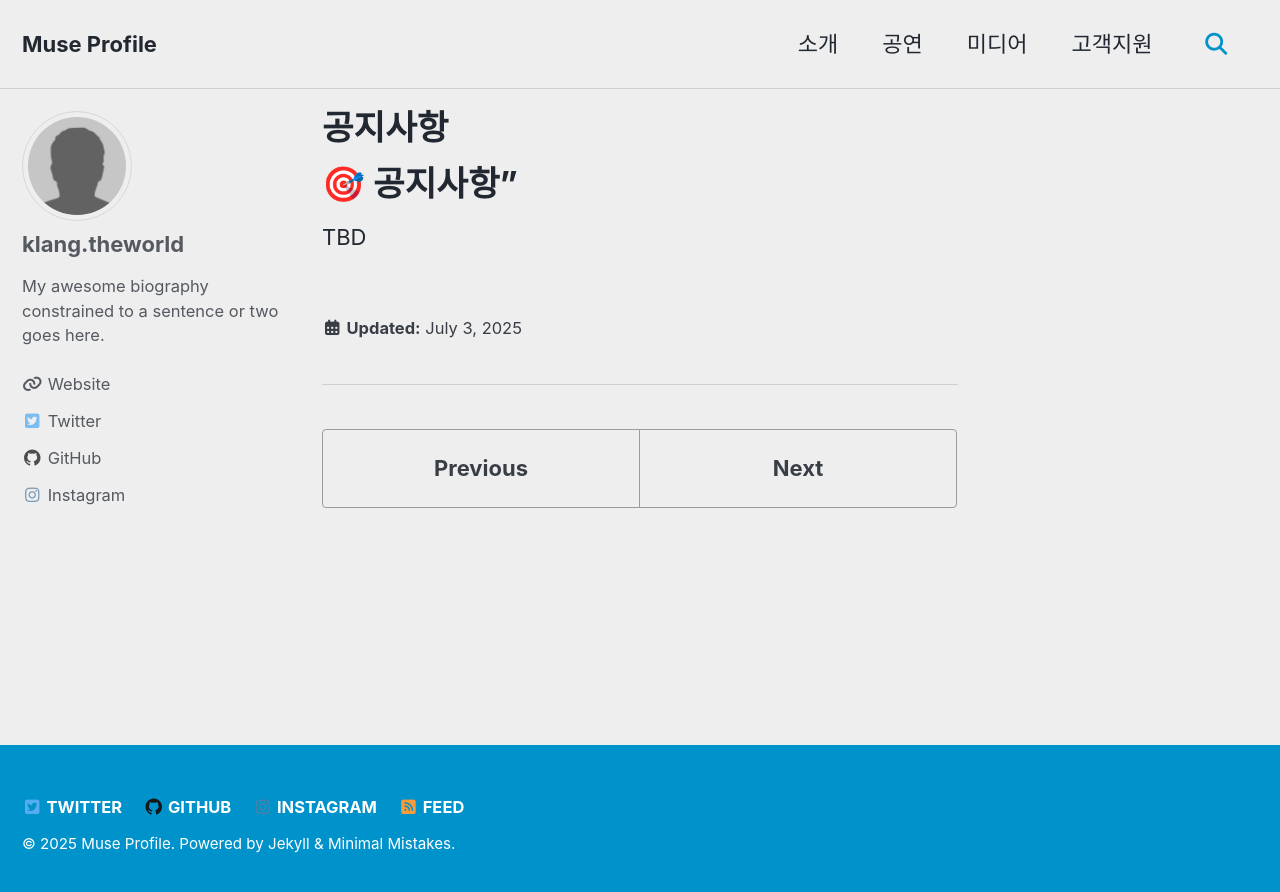
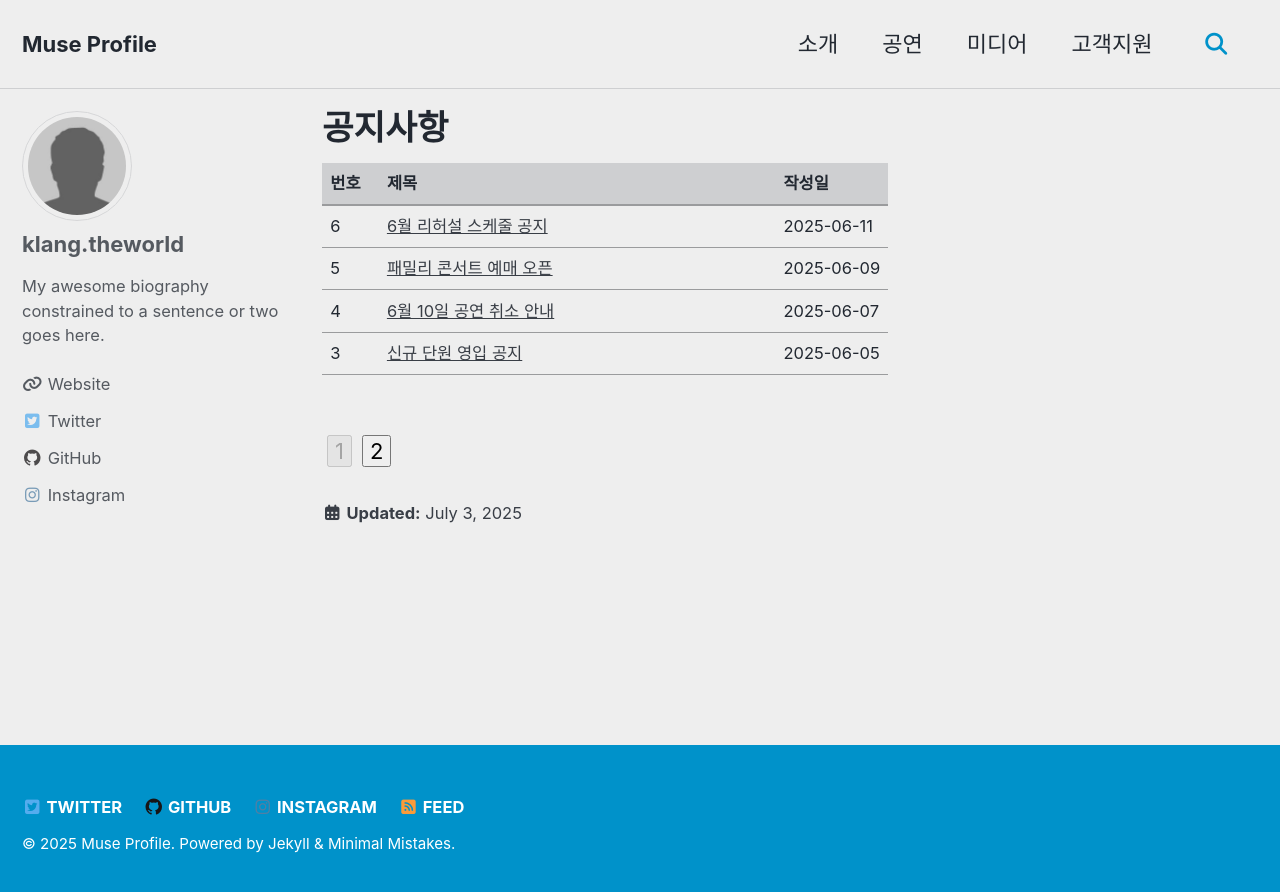
Before and after one commit to hyotoi/hyotoi.github.io, a Jekyll site: the page built from _pages/contact/notice.md, in a window 1280 px wide. Shown: the top 892 px of the page. Built offline with Jekyll 4.4.1, drawn with Linux system fonts in a browser that asks for light colours; cached includes are drawn as plain includes.

Commit message:
feat: 공지사항 페이지 테이블 및 페이지네이션 기능 구현
- 공지사항 페이지에 공지 리스트 테이블 마크업 추가
- notice 카테고리 포스트 작성하여 테스트 데이터 생성
- notice-pagination.js로 페이지네이션 기능 구현

```diff
--- a/_pages/contact/notice.md
+++ b/_pages/contact/notice.md
@@ -2,7 +2,35 @@
 title: "공지사항"
 permalink: /contact/notice/
 layout: single
+pagination: false
 ---
 
-# 🎯 공지사항"
-TBD
+
+<!-- 모든 공지사항을 숨겨서 페이지에 포함 -->
+<div id="notice-data" style="display:none;">
+  {% assign notices = site.categories.notice | sort: "date" | reverse %}
+  {% assign total = notices | size %}
+  {% for post in notices %}
+    <div class="notice-item">
+      <span class="number">{{ total | minus: forloop.index0 }}</span>
+      <a href="{{ post.url }}">{{ post.title }}</a>
+      <span class="date">{{ post.date | date: "%Y-%m-%d" }}</span>
+    </div>
+  {% endfor %}
+</div>
+
+<table class="notice-table">
+  <thead>
+    <tr>
+      <th>번호</th>
+      <th>제목</th>
+      <th>작성일</th>
+    </tr>
+  </thead>
+  <tbody id="notice-table-body">
+    <tr><td colspan="3">공지사항을 준비하는 중...</td></tr>
+  </tbody>
+</table>
+
+<div class="pagination" id="pagination"></div>
+<script src="{{ '/assets/js/custom/notice-pagination.js' | relative_url }}"></script>
--- /dev/null
+++ b/_posts/notice/2025-06-01-season-opening.md
@@ -0,0 +1,16 @@
+---
+title: "2025 시즌 오프닝 콘서트 일정 안내"
+date: 2025-06-01
+categories: [notice]
+pagination:
+  enabled: true
+  per_page: 10
+  collection: posts
+  category: notice
+  sort_field: date
+---
+
+🎻 2025 시즌 오프닝 콘서트 일정이 확정되었습니다.
+일정: 2025년 7월 15일(화) 오후 7시
+장소: 예술의전당 콘서트홀
+관객 여러분의 많은 관심 부탁드립니다.
--- /dev/null
+++ b/_posts/notice/2025-06-03-season-ticket-sale.md
@@ -0,0 +1,14 @@
+---
+title: "2025 시즌권 판매 개시 안내"
+date: 2025-06-03
+categories: [notice]
+pagination:
+  enabled: true
+  per_page: 10
+  collection: posts
+  category: notice
+  sort_field: date
+---
+
+🎫 2025 오케스트라 시즌권 판매가 6월 5일부터 시작됩니다.
+시즌권으로 모든 정기 공연을 할인된 가격에 관람하실 수 있습니다.
--- /dev/null
+++ b/_posts/notice/2025-06-05-new-member.md
@@ -0,0 +1,14 @@
+---
+title: "신규 단원 영입 공지"
+date: 2025-06-05
+categories: [notice]
+pagination:
+  enabled: true
+  per_page: 10
+  collection: posts
+  category: notice
+  sort_field: date
+---
+
+🎺 오케스트라 트럼펫 파트에 김유진 연주자가 새롭게 합류합니다.
+관객 여러분의 환영과 응원 부탁드립니다.
--- /dev/null
+++ b/_posts/notice/2025-06-07-concert-cancellation.md
@@ -0,0 +1,14 @@
+---
+title: "6월 10일 공연 취소 안내"
+date: 2025-06-07
+categories: [notice]
+pagination:
+  enabled: true
+  per_page: 10
+  collection: posts
+  category: notice
+  sort_field: date
+---
+
+📢 6월 10일 예정된 ‘차이콥스키 스페셜’ 공연이 내부 사정으로 취소되었습니다.
+티켓 구매자분들께는 개별 연락드릴 예정입니다. 양해 부탁드립니다.
--- /dev/null
+++ b/_posts/notice/2025-06-09-family-concert.md
@@ -0,0 +1,14 @@
+---
+title: "패밀리 콘서트 예매 오픈"
+date: 2025-06-09
+categories: [notice]
+pagination:
+  enabled: true
+  per_page: 10
+  collection: posts
+  category: notice
+  sort_field: date
+---
+
+👨‍👩‍👧‍👦 온 가족이 함께 즐길 수 있는 패밀리 콘서트 예매가 6월 12일부터 시작됩니다.
+많은 관심 바랍니다.
--- /dev/null
+++ b/_posts/notice/2025-06-13-special-guest.md
@@ -0,0 +1,13 @@
+---
+title: "6월 리허설 스케줄 공지"
+date: 2025-06-11
+categories: [notice]
+pagination:
+  enabled: true
+  per_page: 10
+  collection: posts
+  category: notice
+  sort_field: date
+---
+
+📅 6월 리허설 스케줄이 업데이트되었습니다. 자세한 일정은 단원 전용 페이지를 참고해주세요.
--- /dev/null
+++ b/_sass/contact_notice.scss
@@ -0,0 +1,26 @@
+#notice-table-body {
+  transition: opacity 0.3s ease;
+}
+
+.notice-table {
+  table-layout: fixed;
+  width: 100%;
+}
+
+.notice-table th:nth-child(1),
+.notice-table td:nth-child(1) {
+  width: 10%;
+}
+
+.notice-table th:nth-child(2),
+.notice-table td:nth-child(2) {
+  width: 70%;
+  white-space: nowrap;
+  overflow: hidden;
+  text-overflow: ellipsis;
+}
+
+.notice-table th:nth-child(3),
+.notice-table td:nth-child(3) {
+  width: 20%;
+}
--- a/assets/css/main.scss
+++ b/assets/css/main.scss
@@ -11,3 +11,4 @@ search: false
 @import "members";
 @import "contents";
 @import "contact_support";
+@import "contact_notice";
--- /dev/null
+++ b/assets/js/custom/notice-pagination.js
@@ -0,0 +1,46 @@
+document.addEventListener('DOMContentLoaded', function() {
+  const perPage = 4;
+  const items = Array.from(document.querySelectorAll('#notice-data .notice-item'));
+  const totalItems = items.length;
+  const totalPages = Math.ceil(totalItems / perPage);
+  const tableBody = document.getElementById('notice-table-body');
+  const paginationDiv = document.getElementById('pagination');
+
+  function renderPage(page) {
+    tableBody.style.opacity = '0'; // 페이드 아웃
+    setTimeout(() => {
+      tableBody.innerHTML = '';
+      const start = (page - 1) * perPage;
+      const end = Math.min(start + perPage, totalItems);
+      for (let i = start; i < end; i++) {
+        const item = items[i];
+        const tr = document.createElement('tr');
+        tr.innerHTML = `
+          <td>${item.querySelector('.number').textContent}</td>
+          <td>${item.querySelector('a').outerHTML}</td>
+          <td>${item.querySelector('.date').textContent}</td>
+        `;
+        tableBody.appendChild(tr);
+      }
+      tableBody.style.opacity = '1'; // 페이드 인
+    }, 300);
+  }
+
+  function renderPagination(currentPage) {
+    paginationDiv.innerHTML = '';
+    for (let i = 1; i <= totalPages; i++) {
+      const btn = document.createElement('button');
+      btn.textContent = i;
+      btn.style.margin = '0 5px';
+      btn.disabled = (i === currentPage);
+      btn.addEventListener('click', () => {
+        renderPage(i);
+        renderPagination(i);
+      });
+      paginationDiv.appendChild(btn);
+    }
+  }
+
+  renderPage(1);
+  renderPagination(1);
+});
```
